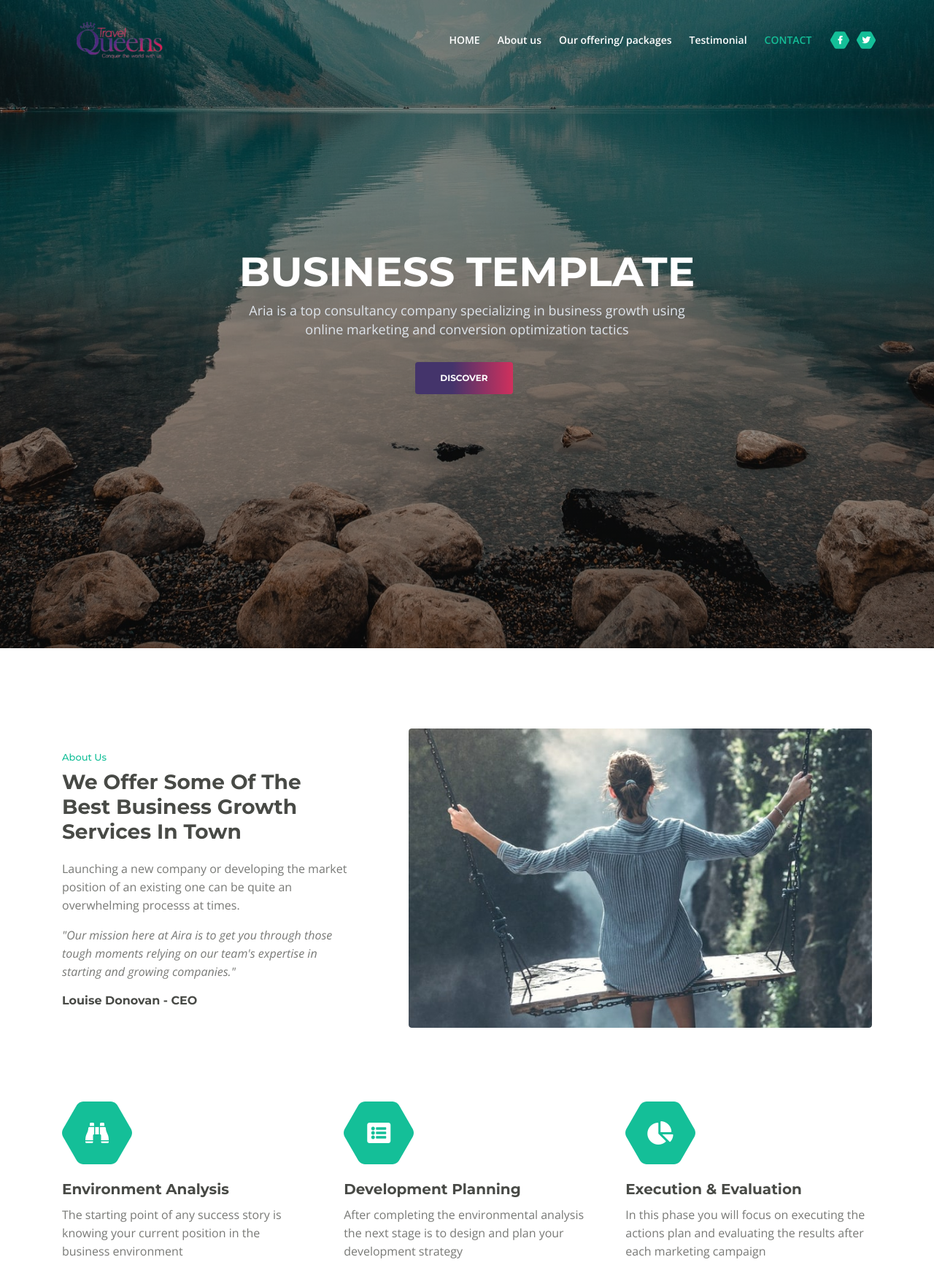
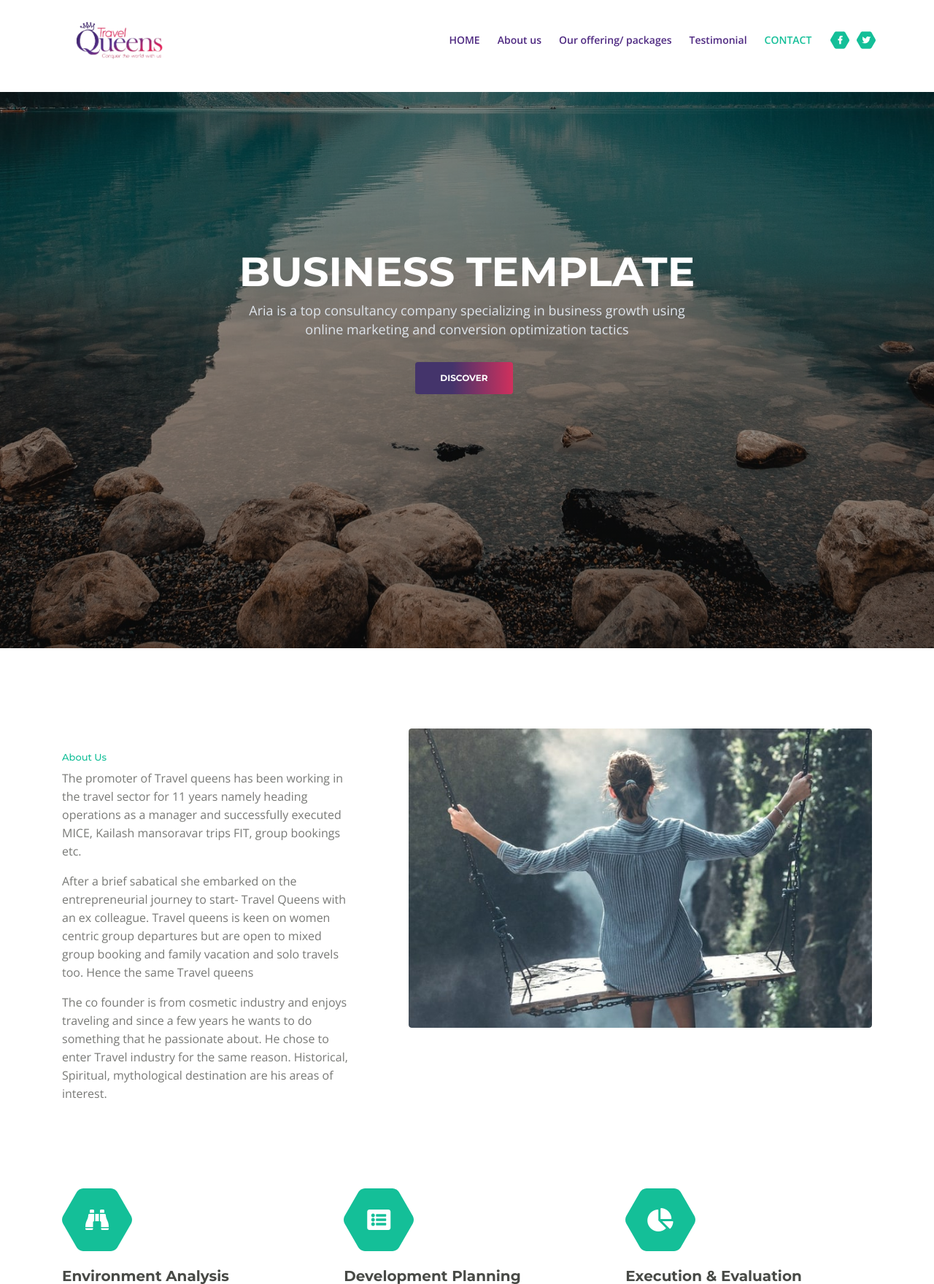
Before and after one commit to ashusalvi/The-Queen-Travel, a PHP site: page / in a window 1280 px wide. Shown: the top 1759 px of the page at 73% size. Run offline with PHP 8.4, Linux system fonts and the light colour scheme.

Commit message:
update the ui

```diff
--- a/css/styles.css
+++ b/css/styles.css
@@ -699,7 +699,8 @@ screen and (-ms-high-contrast: none) {
 .navbar-custom {
 	padding-top: 0.375rem;
 	padding-bottom: 0.375rem;
-	background: linear-gradient(to right, #44346b 38%, #ee2f5a 113%);
+	background: #ffffff;
+	/* background: linear-gradient(to right, #44346b 38%, #ee2f5a 113%); */
 	box-shadow: 0 0.0625rem 0.375rem 0 rgba(0, 0, 0, 0.1);
 	font: 600 0.875rem/0.875rem "Open Sans", sans-serif;
 	transition: all 0.2s;
@@ -730,7 +731,8 @@ screen and (-ms-high-contrast: none) {
 
 .navbar-custom .nav-item .nav-link {
 	padding: 0.625rem 0.75rem 0.625rem 0.75rem;
-	color: #fff;
+	color: #4f2a82;
+	/* color: #fff; */
 	text-decoration: none;
 	transition: all 0.2s ease;
 }
@@ -805,7 +807,8 @@ screen and (-ms-high-contrast: none) {
 
 .navbar-custom .navbar-toggler {
 	border: none;
-	color: #fff;
+	color: #4f2a82;
+	/* color: #fff; */
 	font-size: 2rem;
 }
 
@@ -1922,7 +1925,8 @@ a:hover.back-to-top {
 	.navbar-custom {
 		padding: 1.125rem 1.5rem 2.125rem 2rem;
 		box-shadow: none;
-		background: transparent;
+		background: #ffffff;
+		/* background: transparent; */
 	}
 
 	.navbar-custom .navbar-brand.logo-text {
--- a/index.html
+++ b/index.html
@@ -145,12 +145,20 @@
                 <div class="col-lg-5">
                     <div class="text-container">
                         <div class="section-title">About Us</div>
-                        <h2>We Offer Some Of The Best Business Growth Services In Town</h2>
-                        <p>Launching a new company or developing the market position of an existing one can be quite an
-                            overwhelming processs at times.</p>
-                        <p class="testimonial-text">"Our mission here at Aira is to get you through those tough moments
+                        <!-- <h2>We Offer Some Of The Best Business Growth Services In Town</h2> -->
+                        <p>The promoter of Travel queens has been working in the travel sector for 11 years namely
+                            heading operations as a manager
+                            and successfully executed MICE, Kailash mansoravar trips FIT, group bookings etc.</p>
+                        <p>After a brief sabatical she embarked on the entrepreneurial journey to start- Travel Queens
+                            with an ex colleague. Travel queens is keen on women centric group departures but are open
+                            to mixed group booking and family vacation and solo travels too. Hence the same Travel
+                            queens</p>
+                        <p>The co founder is from cosmetic industry and enjoys traveling and since a few years he wants
+                            to do something that he passionate about. He chose to enter Travel industry for the same
+                            reason. Historical, Spiritual, mythological destination are his areas of interest.</p>
+                        <!-- <p class="testimonial-text">"Our mission here at Aira is to get you through those tough moments
                             relying on our team's expertise in starting and growing companies."</p>
-                        <div class="testimonial-author">Louise Donovan - CEO</div>
+                        <div class="testimonial-author">Louise Donovan - CEO</div> -->
                     </div> <!-- end of text-container -->
                 </div> <!-- end of col -->
                 <div class="col-lg-7">
```
Also changed, not shown: 1 other file.
